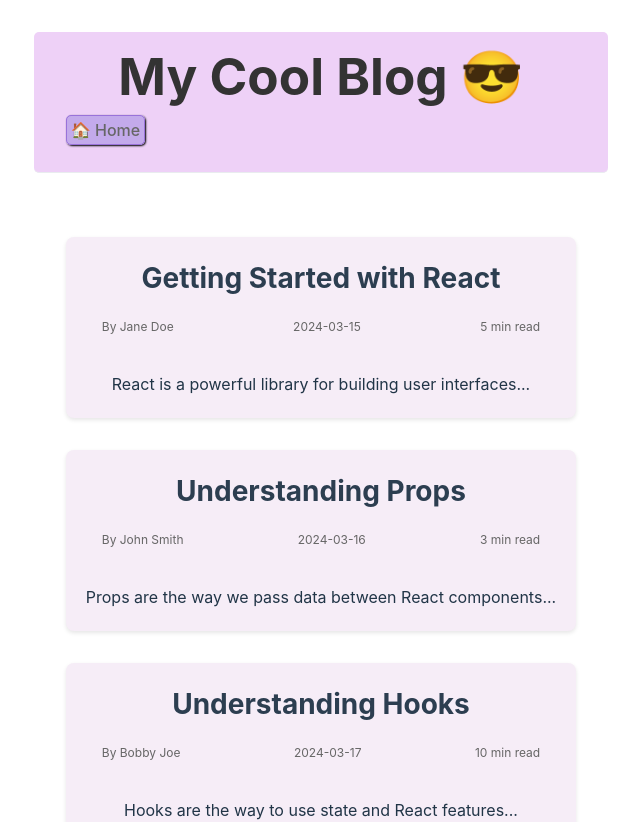
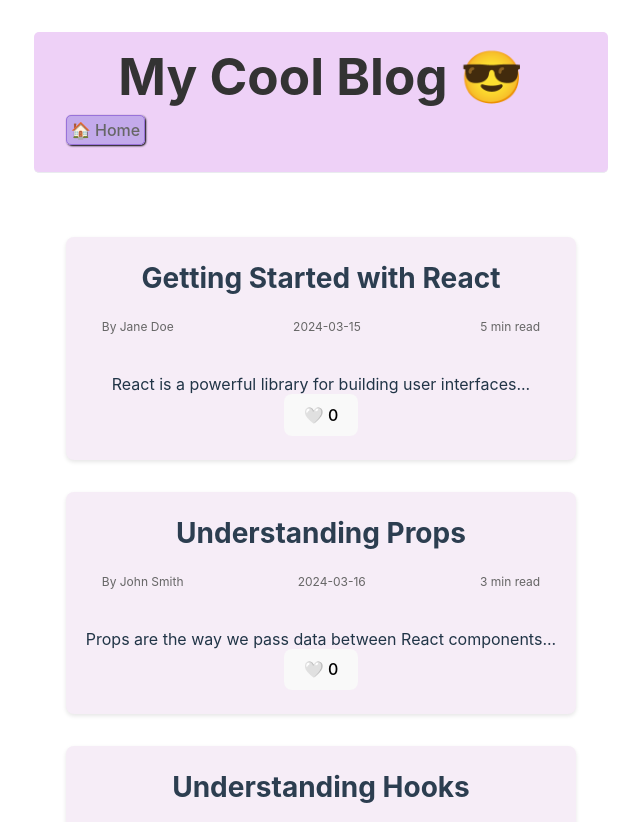
Before and after one commit to jq-test/react-blog, a React (Vite) app in the folder my-blog/: page / in a window 1280 px wide. Shown: the top 822 px of the page, without its empty margins (319-959 px from the left). Built offline with nearby package versions, Linux system fonts and the light colour scheme.

Commit message:
Like Button Setup

```diff
--- a/my-blog/src/components/BlogPost/BlogPost.jsx
+++ b/my-blog/src/components/BlogPost/BlogPost.jsx
@@ -1,5 +1,6 @@
 import PropTypes from "prop-types";
 import styles from "./BlogPost.module.css";
+import LikeButton from "../LikeButton/LikeButton"
 
 function BlogPost({ title, content, author, date, readTime }) {
   return (
@@ -13,6 +14,10 @@ function BlogPost({ title, content, author, date, readTime }) {
         </div>
       </div>
       <div className={styles.blogContent}>{content}</div>
+
+      <div className="blog-post__actions">
+        <LikeButton initialLikes={0} />
+      </div>
     </article>
   );
 }
--- /dev/null
+++ b/my-blog/src/components/LikeButton/LikeButton.jsx
@@ -0,0 +1,38 @@
+import { useState } from 'react';
+import PropTypes from "prop-types"
+import "./LikeButton.module.css"
+
+const LikeButton = ({ initialLikes, onLikeChange }) => {
+    const [likes, setLikes] = useState(initialLikes);
+    const [isLiked, setIsLiked] = useState(false);
+
+    const handleLikeClick = () => {
+        setIsLiked((prevIsLiked) => {
+            const newIsLiked = !prevIsLiked;
+            setLikes((prevLikes) => {
+                const newLikes = prevIsLiked ? prevLikes - 1 : prevLikes + 1;
+                onLikeChange?.(newLikes);
+                return newLikes;
+            });
+            return newIsLiked;
+        });
+    };
+
+    return (
+        <button
+            className={`like-button ${isLiked ? "like-button--liked": ""}`}
+            onClick={handleLikeClick }
+            aria-label={isLiked ? "Unlike post" : "Like post"}
+        >
+            <span className="like-button__icon"> {isLiked ? "❤️" : "🤍"} </span>
+            <span className="like-button__count"> {likes} </span>
+        </button>
+  )
+}
+
+LikeButton.propTypes = {
+    initialLikes: PropTypes.number.isRequired,
+    onLikeChange: PropTypes.func,
+};
+
+export default LikeButton;
```
Also changed, not shown: my-blog/src/components/LikeButton/LikeButton.module.css (added).
